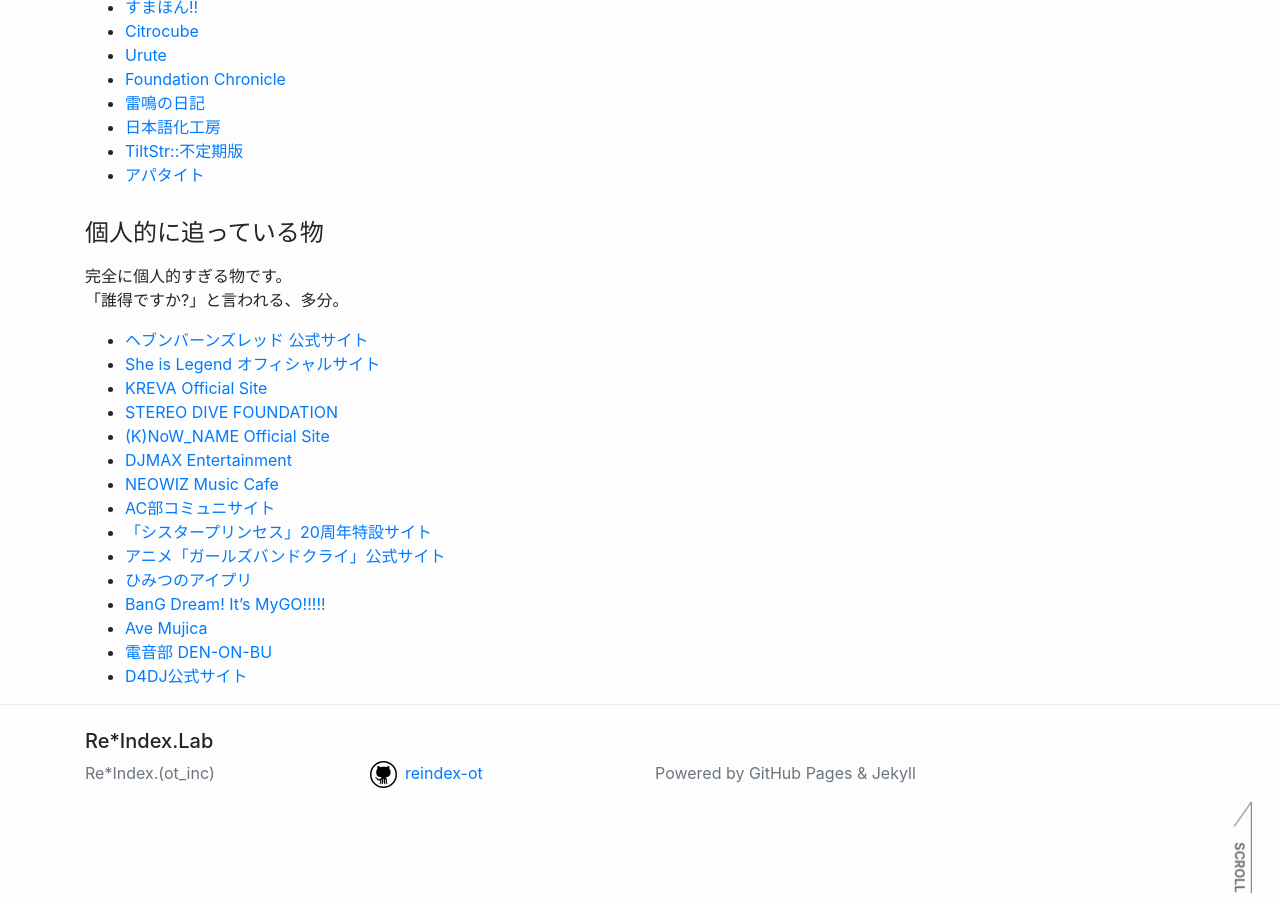
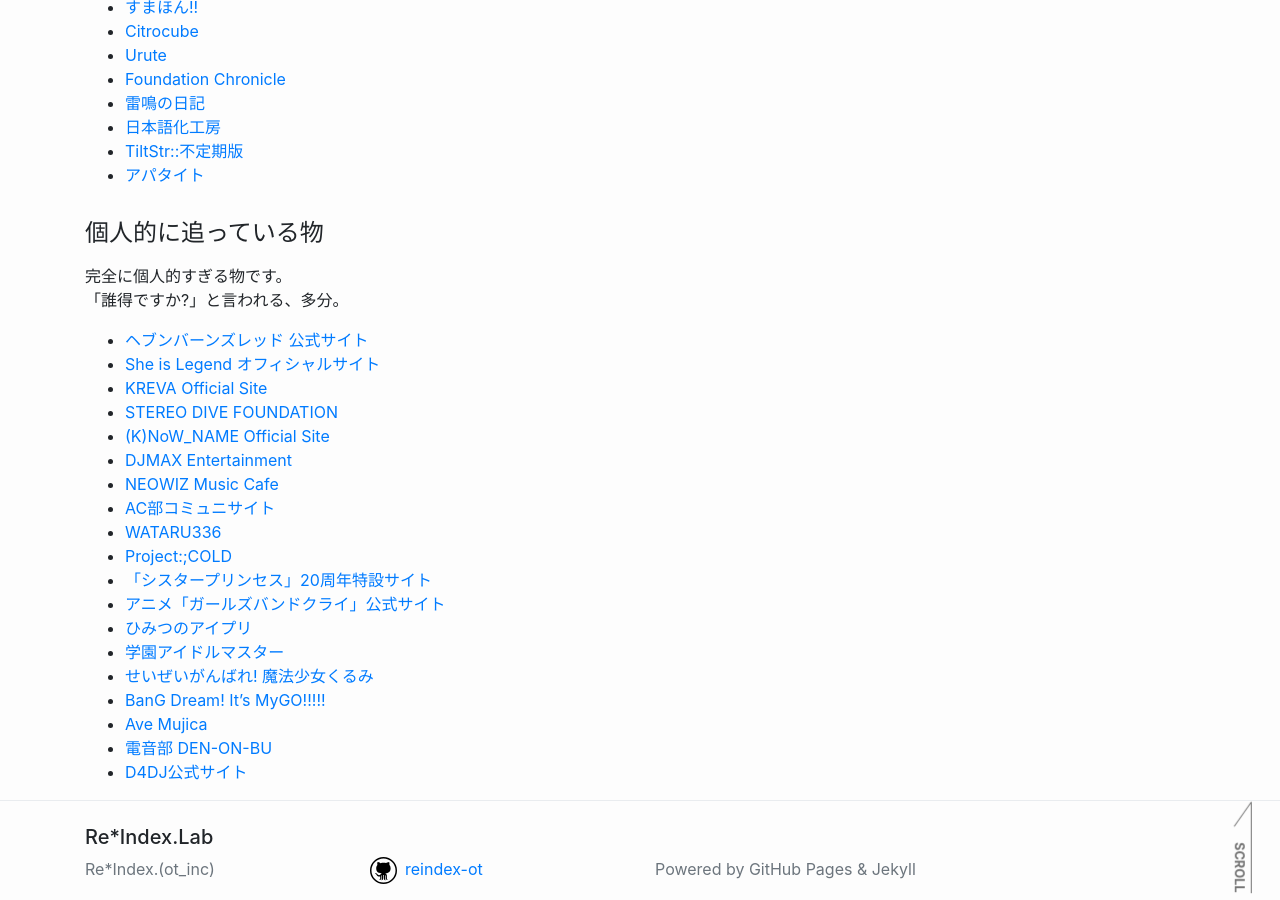
Before and after one commit to reindex-ot/reindex-ot.github.io, a Jekyll site: the page built from link.md, in a window 1280 px wide and 900 px high, scrolled down 1187 px. Built offline with Jekyll 4.4.1, drawn with Linux system fonts in a browser that asks for light colours.

Commit message:
Update link.md
Signed-off-by: Re*Index. (ot_inc) <32851879+reindex-ot@users.noreply.github.com>

```diff
--- a/link.md
+++ b/link.md
@@ -66,9 +66,13 @@ permalink: /link/
 - [DJMAX Entertainment](https://www.youtube.com/@DJMAXENT)
 - [NEOWIZ Music Cafe](https://soundcloud.com/neowiz_ic_sound)
 - [AC部コミュニサイト](https://www.ac-bu.info/)
+- [WATARU336](https://bansoukou.org/)
+- [Project:;COLD](https://www.project-cold.net/)
 - [「シスタープリンセス」20周年特設サイト](http://sister-princess20th.com/)
 - [アニメ「ガールズバンドクライ」公式サイト](https://girls-band-cry.com/)
 - [ひみつのアイプリ](https://aipri.jp/)
+- [学園アイドルマスター](https://gakuen.idolmaster-official.jp/)
+- [せいぜいがんばれ! 魔法少女くるみ](https://www.seizeiganbare.jp/)
 - [BanG Dream! It's MyGO!!!!!](https://anime.bang-dream.com/mygo/)
 - [Ave Mujica](https://avemujica.bang-dream.com/)
 - [電音部 DEN-ON-BU](https://denonbu.jp/)
```
